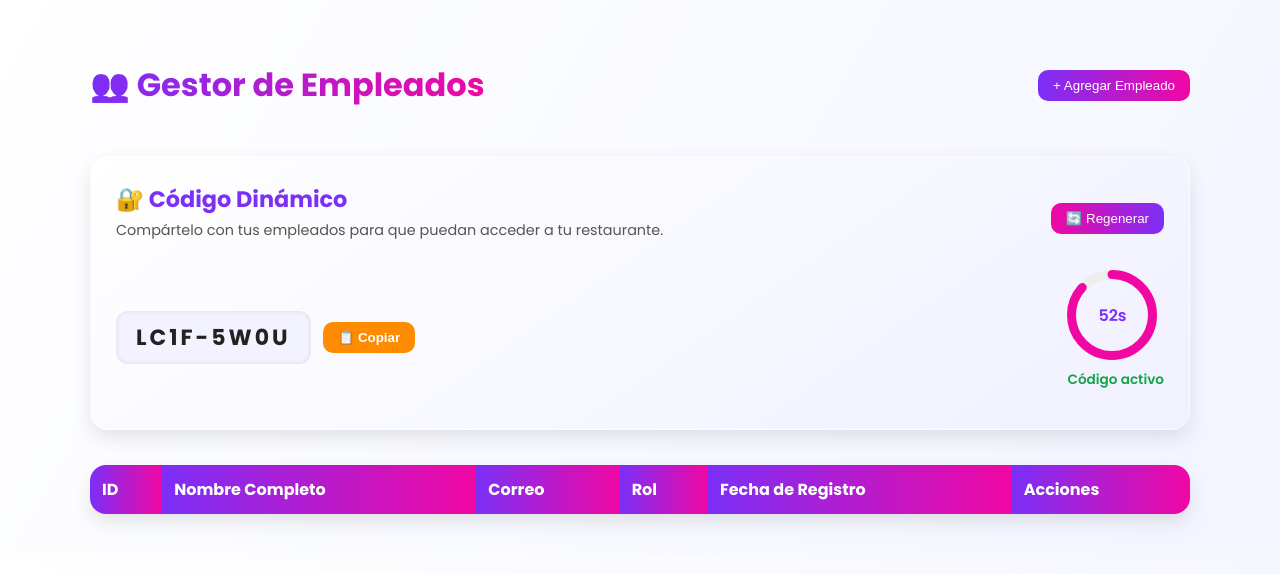
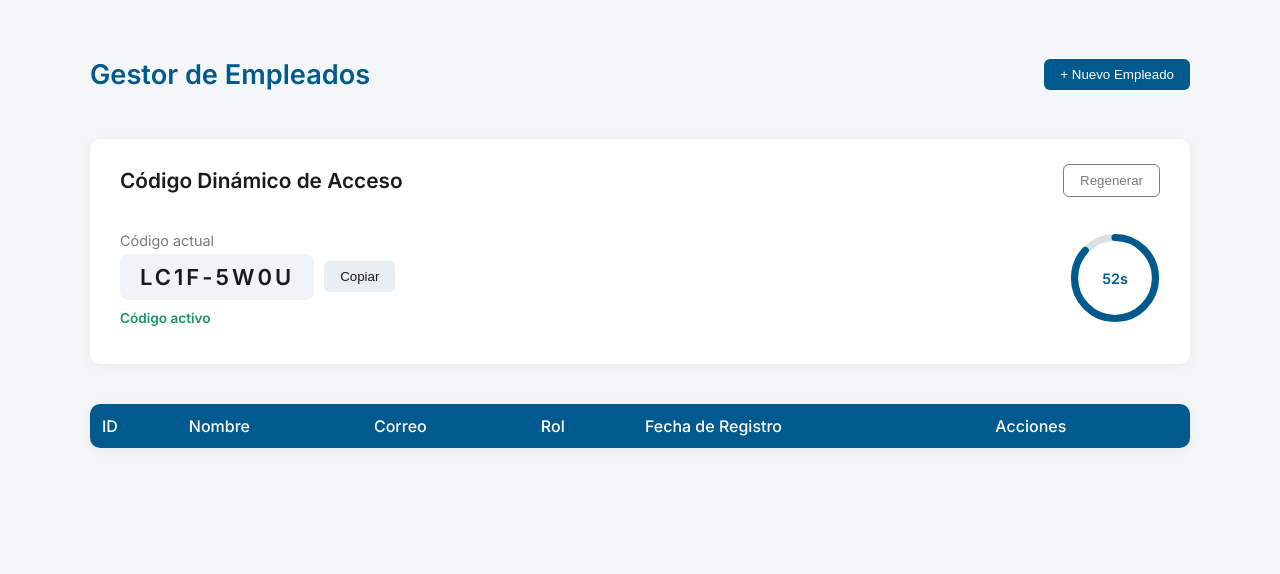
Before and after one commit to JuanEstebanAparicio/DelixSystem, a PHP site: page /app/pages/gestor_empleado/view/gestor_empleados.php in a window 1280 px wide. Shown: the top 574 px of the page. Run offline with PHP 8.4, Linux system fonts and the light colour scheme; lists and menus that the app fills with data are empty.

Commit message:
diseño mas serio

```diff
--- a/app/pages/gestor_empleado/css/gestor_empleados.css
+++ b/app/pages/gestor_empleado/css/gestor_empleados.css
@@ -1,21 +1,23 @@
-@import url('https://fonts.googleapis.com/css2?family=Poppins:wght@400;500;600;700&display=swap');
+@import url('https://fonts.googleapis.com/css2?family=Inter:wght@400;500;600;700&display=swap');
 
 :root {
-  --color-primary: #7b2ff7;
-  --color-secondary: #f107a3;
-  --color-accent: #ff8c00;
-  --color-bg: #f9fafc;
-  --color-text: #222;
-  --shadow: 0 8px 20px rgba(0, 0, 0, 0.1);
+  --color-primary: #005a8d;
+  --color-accent: #0091c2;
+  --color-bg: #f5f6f8;
+  --color-surface: #ffffff;
+  --color-text: #1a1a1a;
+  --color-muted: #7a7a7a;
+  --color-success: #1a936f;
+  --color-danger: #d64545;
+  --shadow: 0 2px 12px rgba(0, 0, 0, 0.06);
 }
 
 body {
-  font-family: "Poppins", sans-serif;
-  background: linear-gradient(120deg, #fff, #f3f5ff);
+  font-family: 'Inter', sans-serif;
+  background: var(--color-bg);
   color: var(--color-text);
   margin: 0;
   padding: 40px;
-  overflow-x: hidden;
 }
 
 .page-wrapper {
@@ -23,49 +25,76 @@ body {
   margin: auto;
 }
 
-/* ===== HEADER ===== */
 .main-header {
   display: flex;
   justify-content: space-between;
   align-items: center;
-  margin-bottom: 25px;
+  margin-bottom: 30px;
 }
 
 .main-header h1 {
-  background: linear-gradient(90deg, var(--color-primary), var(--color-secondary));
-  -webkit-background-clip: text;
-  -webkit-text-fill-color: transparent;
-  font-weight: 700;
+  font-weight: 600;
+  font-size: 1.7rem;
+  color: var(--color-primary);
 }
 
-/* ===== CÓDIGO DINÁMICO ===== */
-.codigo-card {
-  background: linear-gradient(145deg, rgba(255,255,255,0.95), rgba(240,240,255,0.95));
-  border-radius: 18px;
-  box-shadow: var(--shadow);
-  padding: 25px;
-  margin-bottom: 35px;
-  backdrop-filter: blur(8px);
-  border: 1px solid rgba(255,255,255,0.5);
+/* ===== Botones ===== */
+.btn {
+  border: none;
+  border-radius: 6px;
+  padding: 8px 16px;
+  font-weight: 500;
+  cursor: pointer;
+  transition: all 0.2s ease;
 }
 
-.card-header {
+.btn-primary {
+  background: var(--color-primary);
+  color: white;
+}
+.btn-primary:hover {
+  background: var(--color-accent);
+}
+
+.btn-outline {
+  background: transparent;
+  border: 1px solid var(--color-muted);
+  color: var(--color-muted);
+}
+.btn-outline:hover {
+  border-color: var(--color-primary);
+  color: var(--color-primary);
+}
+
+.btn-copy {
+  background: #e9eef2;
+  border: none;
+  color: var(--color-text);
+}
+.btn-copy:hover {
+  background: #dce3e8;
+}
+
+/* ===== Código Dinámico ===== */
+.codigo-card {
+  background: var(--color-surface);
+  border-radius: 10px;
+  box-shadow: var(--shadow);
+  padding: 25px 30px;
+  margin-bottom: 40px;
+}
+
+.codigo-top {
   display: flex;
   justify-content: space-between;
   align-items: center;
-  margin-bottom: 15px;
+  margin-bottom: 20px;
 }
 
-.card-header h2 {
-  font-size: 1.4rem;
+.codigo-top h2 {
+  font-weight: 600;
+  font-size: 1.3rem;
   margin: 0;
-  color: var(--color-primary);
-}
-
-.card-header p {
-  font-size: 0.9rem;
-  color: #555;
-  margin-top: 4px;
 }
 
 .codigo-body {
@@ -77,90 +106,22 @@ body {
 .codigo-box {
   display: flex;
   align-items: center;
-  gap: 12px;
+  gap: 10px;
 }
 
 #codigoDinamico {
   font-size: 22px;
-  font-weight: bold;
-  background: #f2f3ff;
+  font-weight: 600;
+  letter-spacing: 3px;
+  background: #f1f4f6;
   padding: 10px 20px;
-  border-radius: 12px;
-  letter-spacing: 3px;
-  box-shadow: inset 0 0 5px rgba(0,0,0,0.1);
+  border-radius: 8px;
 }
 
-.btn {
-  cursor: pointer;
-  border: none;
-  font-weight: 500;
-  border-radius: 10px;
-  padding: 8px 15px;
-  transition: 0.3s;
-}
-
-.btn-primary {
-  background: linear-gradient(90deg, var(--color-primary), var(--color-secondary));
-  color: white;
-}
-.btn-primary:hover {
-  opacity: 0.85;
-}
-
-.btn-copiar {
-  background: var(--color-accent);
-  color: white;
-  font-weight: 600;
-}
-.btn-copiar:hover {
-  background: #ff6500;
-}
-
-.btn-nuevo {
-  background: linear-gradient(90deg, var(--color-secondary), var(--color-primary));
-  color: white;
-}
-.btn-nuevo:hover {
-  opacity: 0.9;
-}
-
-/* Timer */
-.timer-box {
-  text-align: center;
-  position: relative;
-}
-.ring {
-  position: relative;
-  width: 90px;
-  height: 90px;
-}
-.ring svg {
-  transform: rotate(-90deg);
-  width: 100%;
-  height: 100%;
-}
-.ring circle {
-  fill: none;
-  stroke-width: 10;
-  stroke-linecap: round;
-}
-.bg {
-  stroke: #eee;
-}
-.progress {
-  stroke: url(#gradiente) var(--color-primary);
-  stroke: var(--color-secondary);
-  stroke-dasharray: 283;
-  stroke-dashoffset: 0;
-  transition: stroke-dashoffset 1s linear;
-}
-.timer-text {
-  position: absolute;
-  top: 50%;
-  left: 50%;
-  transform: translate(-50%, -50%);
-  font-weight: 600;
-  color: var(--color-primary);
+.codigo-label {
+  font-size: 0.9rem;
+  color: var(--color-muted);
+  margin-bottom: 5px;
 }
 
 .estado {
@@ -168,42 +129,80 @@ body {
   font-size: 0.85rem;
   font-weight: 600;
 }
-.estado.activo {
-  color: #16a34a;
-}
-.estado.expirado {
-  color: #ef4444;
+.estado.activo { color: var(--color-success); }
+.estado.expirado { color: var(--color-danger); }
+
+/* ===== Temporizador ===== */
+.codigo-timer {
+  position: relative;
+  width: 90px;
+  height: 90px;
 }
 
-/* ===== TABLA ===== */
+.codigo-timer svg {
+  transform: rotate(-90deg);
+  width: 100%;
+  height: 100%;
+}
+
+.codigo-timer circle {
+  fill: none;
+  stroke-width: 8;
+  stroke-linecap: round;
+}
+
+.bg {
+  stroke: #dcdfe2;
+}
+.progress {
+  stroke: var(--color-primary);
+  stroke-dasharray: 283;
+  stroke-dashoffset: 0;
+  transition: stroke-dashoffset 1s linear;
+}
+
+.timer-text {
+  position: absolute;
+  top: 50%;
+  left: 50%;
+  transform: translate(-50%, -50%);
+  font-weight: 600;
+  font-size: 0.9rem;
+  color: var(--color-primary);
+}
+
+/* ===== Tabla ===== */
 .tabla-empleados {
   width: 100%;
   border-collapse: collapse;
-  background: white;
-  border-radius: 16px;
+  background: var(--color-surface);
+  border-radius: 10px;
+  overflow: hidden;
   box-shadow: var(--shadow);
-  overflow: hidden;
 }
 
 .tabla-empleados th {
-  background: linear-gradient(90deg, var(--color-primary), var(--color-secondary));
+  text-align: left;
+  background: var(--color-primary);
   color: white;
-  text-align: left;
   padding: 12px;
+  font-weight: 500;
 }
+
 .tabla-empleados td {
   padding: 12px;
   border-bottom: 1px solid #e5e7eb;
+  font-size: 0.95rem;
 }
 .tabla-empleados tr:hover {
-  background: #f9f9ff;
+  background: #f7f9fb;
 }
 
-/* ===== MODAL ===== */
+/* ===== Modal ===== */
 .modal {
   position: fixed;
   inset: 0;
-  background: rgba(0,0,0,0.4);
+  background: rgba(0, 0, 0, 0.45);
   display: flex;
   justify-content: center;
   align-items: center;
@@ -211,19 +210,24 @@ body {
 .modal.hidden { display: none; }
 
 .modal-content {
-  background: white;
+  background: var(--color-surface);
   padding: 25px;
-  border-radius: 15px;
+  border-radius: 8px;
   width: 400px;
   box-shadow: var(--shadow);
-  animation: fadeIn 0.3s ease;
+  animation: fadeIn 0.25s ease;
+}
+.modal-content h2 {
+  margin-top: 0;
+  font-weight: 600;
 }
 .modal-actions {
   display: flex;
   justify-content: space-between;
   margin-top: 15px;
 }
+
 @keyframes fadeIn {
-  from {opacity: 0; transform: scale(0.9);}
-  to {opacity: 1; transform: scale(1);}
+  from { opacity: 0; transform: scale(0.95); }
+  to { opacity: 1; transform: scale(1); }
 }
--- a/app/pages/gestor_empleado/view/gestor_empleados.php
+++ b/app/pages/gestor_empleado/view/gestor_empleados.php
@@ -10,48 +10,46 @@
 <body>
   <div class="page-wrapper">
     <header class="main-header">
-      <h1>👥 Gestor de Empleados</h1>
-      <button id="btnAddEmpleado" class="btn btn-primary">+ Agregar Empleado</button>
+      <h1>Gestor de Empleados</h1>
+      <button id="btnAddEmpleado" class="btn btn-primary">+ Nuevo Empleado</button>
     </header>
 
-    <!-- 🌟 BLOQUE DE CÓDIGO DINÁMICO -->
+    <!-- 🔐 Bloque de código dinámico -->
     <section class="codigo-dinamico">
       <div class="codigo-card">
-        <div class="card-header">
-          <div>
-            <h2>🔐 Código Dinámico</h2>
-            <p>Compártelo con tus empleados para que puedan acceder a tu restaurante.</p>
-          </div>
-          <button id="nuevoCodigo" class="btn btn-nuevo">🔄 Regenerar</button>
+        <div class="codigo-top">
+          <h2>Código Dinámico de Acceso</h2>
+          <button id="nuevoCodigo" class="btn btn-outline">Regenerar</button>
         </div>
 
         <div class="codigo-body">
+          <div class="codigo-left">
+            <p class="codigo-label">Código actual</p>
             <div class="codigo-box">
               <span id="codigoDinamico">••••••••</span>
-            <button id="copiarCodigo" class="btn btn-copiar">📋 Copiar</button>
+              <button id="copiarCodigo" class="btn btn-copy">Copiar</button>
+            </div>
+            <p id="estadoCodigo" class="estado activo">Código activo</p>
           </div>
 
-          <div class="timer-box">
-            <div class="ring">
+          <div class="codigo-timer">
             <svg viewBox="0 0 100 100">
               <circle cx="50" cy="50" r="45" class="bg" />
               <circle cx="50" cy="50" r="45" class="progress" />
             </svg>
             <div id="timerText" class="timer-text">60s</div>
           </div>
-            <p id="estadoCodigo" class="estado activo">Código activo</p>
-          </div>
         </div>
       </div>
     </section>
 
-    <!-- 🧾 TABLA DE EMPLEADOS -->
-    <section class="tabla-empleados-wrapper">
+    <!-- 📋 Tabla de empleados -->
+    <section class="tabla-wrapper">
       <table id="tablaEmpleados" class="tabla-empleados">
         <thead>
           <tr>
             <th>ID</th>
-            <th>Nombre Completo</th>
+            <th>Nombre</th>
             <th>Correo</th>
             <th>Rol</th>
             <th>Fecha de Registro</th>
@@ -68,20 +66,20 @@
     <div class="modal-content">
       <h2 id="modalTitle">Nuevo Empleado</h2>
       <form id="formEmpleado">
-        <input type="hidden" name="id" id="empleadoId">
+        <input type="hidden" id="empleadoId">
 
         <label>Nombre Completo</label>
-        <input type="text" name="nombre" id="nombre" required>
+        <input type="text" id="nombre" required>
 
         <label>Correo</label>
-        <input type="email" name="correo" id="correo" required>
+        <input type="email" id="correo" required>
 
         <label>Documento</label>
-        <input type="text" name="documento" id="documento" required>
+        <input type="text" id="documento" required>
 
         <label>Rol</label>
-        <select name="rol" id="rol" required>
-          <option value="">Seleccionar rol...</option>
+        <select id="rol" required>
+          <option value="">Seleccionar...</option>
           <option value="Cocinero">Cocinero</option>
           <option value="Mesero">Mesero</option>
           <option value="Cajero">Cajero</option>
@@ -90,7 +88,7 @@
 
         <div class="modal-actions">
           <button type="submit" class="btn btn-primary">Guardar</button>
-          <button type="button" id="btnCancelar" class="btn btn-secondary">Cancelar</button>
+          <button type="button" id="btnCancelar" class="btn btn-outline">Cancelar</button>
         </div>
       </form>
     </div>
```
Lines whose indentation alone changed are shown as unchanged.
